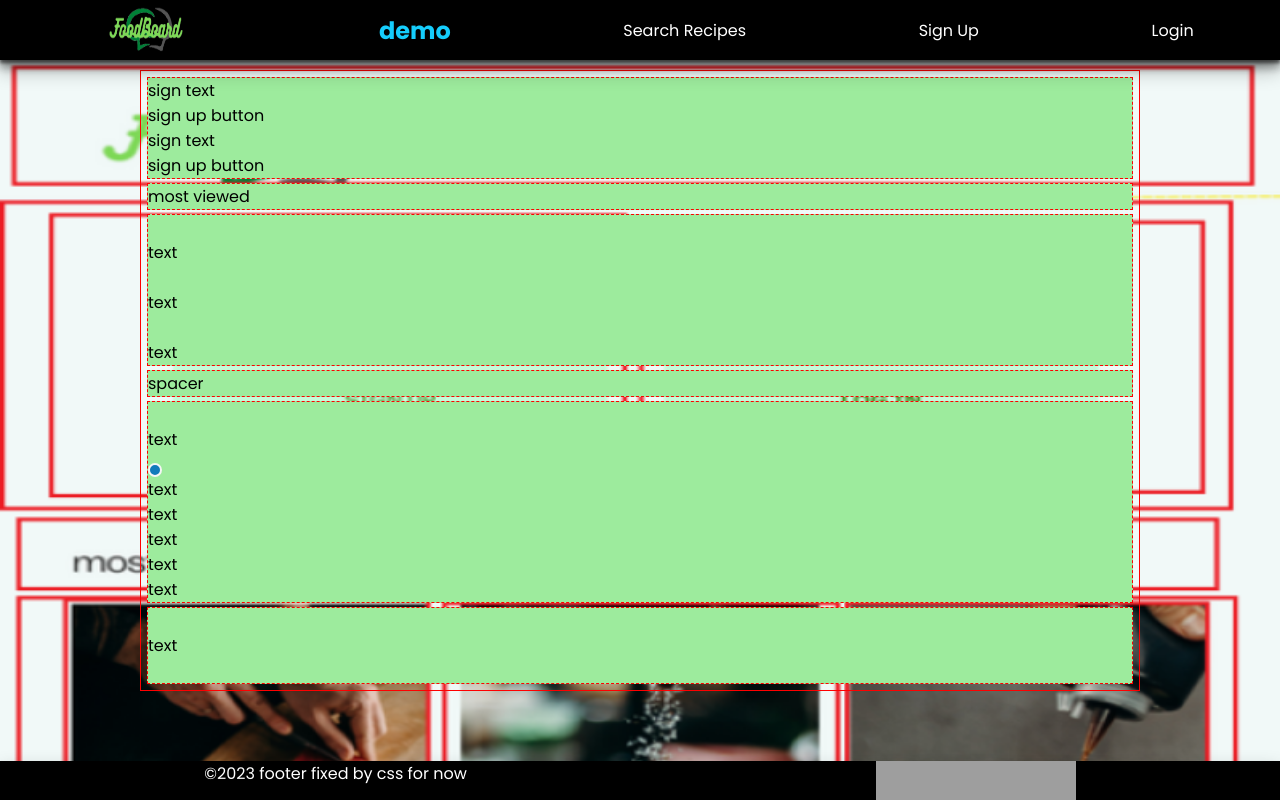
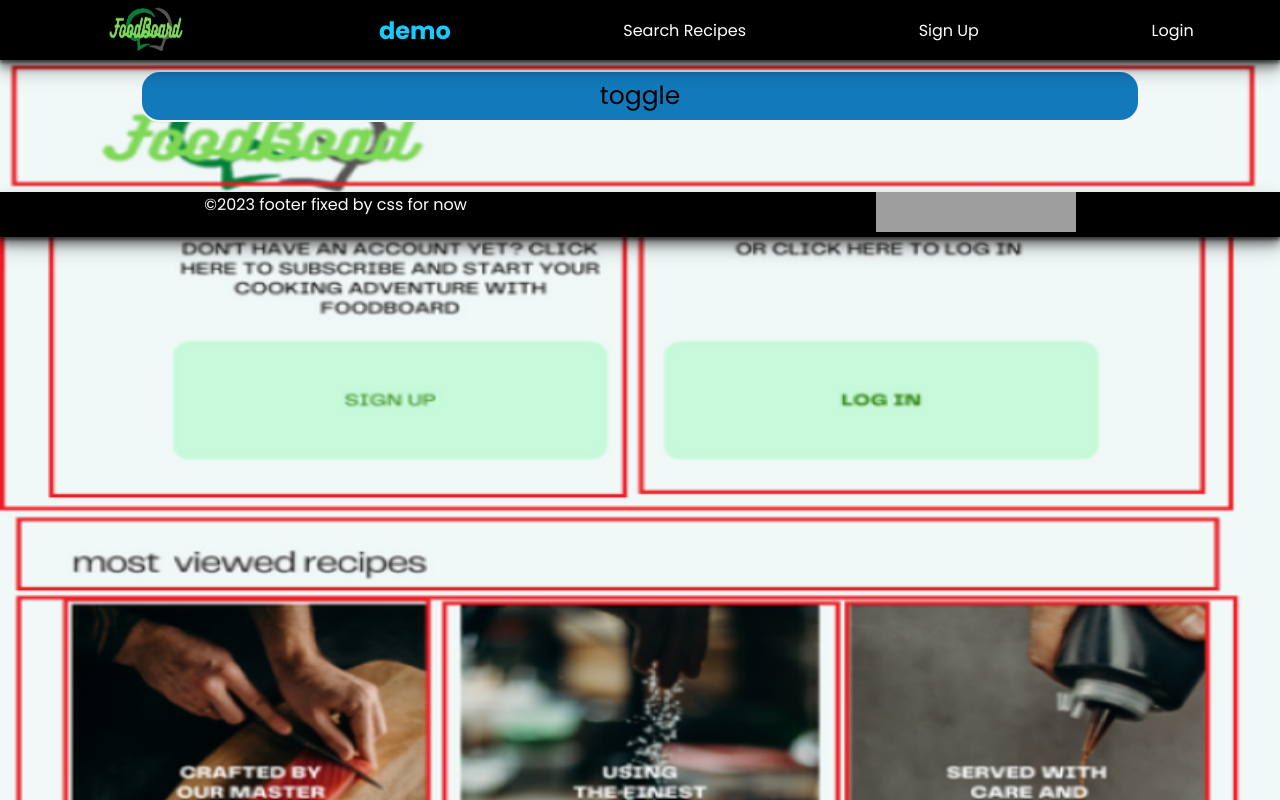
Before and after one commit to GeorgeMc1/FP-frontend, a React (Create React App) app: page /hpblocks in a window 1280 px wide. Shown: the top 800 px of the page. Built offline with nearby package versions, Linux system fonts and the light colour scheme; grey boxes are pictures that could not be loaded; the HTML template or start-up script is replaced by a standard one.

Commit message:
block demo

```diff
--- a/src/pages/HomePageScaff.jsx
+++ b/src/pages/HomePageScaff.jsx
@@ -3,17 +3,33 @@ import "../css/homepage.css"
 import { PageContainer } from "../css/common-styles"
 
 import homepage from "../assets/images/Home-Page_scaf.png"
+import { useState } from "react";
 const HomepageScaff = () => {
+    const[togStatus,settogstatus] = useState(1);
+    const ontoggle = () => {
 
+      console.log(togStatus)
+        if (togStatus === 2) {
+            settogstatus( 1)
+        }else {
+            settogstatus(togStatus+1)
+        }
+        return
+    }
 
     return (
         <PageContainer id="homepage">
 
 
+{/* add nothing above here */}
+{togStatus===1 ?
             <div>
                 <img className="temp" alt="temp" src={homepage} width="100%" position="absolute" top="0" />
             </div>
+            :
+            null}
 
+{togStatus===2 ?
             <div id="demo">
 
                 <div className="level1">
@@ -47,13 +63,13 @@ const HomepageScaff = () => {
                         </div>
                     </div>
                     <div  >
-                        <img alt=""/>
+                        <img alt="" />
                         <div >
                             text
                         </div>
                     </div>
                     <div  >
-                        <img alt=""/>
+                        <img alt="" />
                         <div >
                             text
                         </div>
@@ -66,7 +82,7 @@ const HomepageScaff = () => {
 
                 <div className="level1">
                     <div >
-                        <img alt=""/>
+                        <img alt="" />
                         <p> text</p>
                         <button />
                     </div>
@@ -82,11 +98,11 @@ const HomepageScaff = () => {
                     <div >
                         <p> </p>
                         <div>
-                            <div social icons>
-                                <img alt=""/>
-                                <img alt=""/>
-                                <img alt=""/>
-                                <img alt=""/>
+                            <div >
+                                <img alt="" />
+                                <img alt="" />
+                                <img alt="" />
+                                <img alt="" />
                             </div>
                         </div>
                         <div  >
@@ -94,15 +110,18 @@ const HomepageScaff = () => {
                                 <p>text</p>
                             </div>
                             <div >
-                                <img alt=""/>
+                                <img alt="" />
                             </div>
                         </div>
                     </div>
                 </div>
 
             </div>
+  :
+  null}
 
-
+{/* add nothing below here */}
+<button onClick={ontoggle} >toggle</button>
         </PageContainer>
 
     );
```
